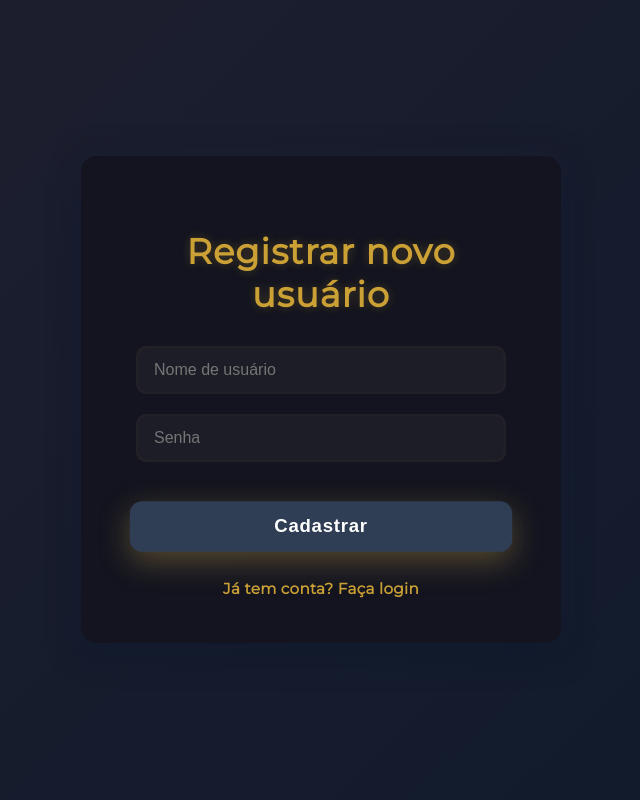
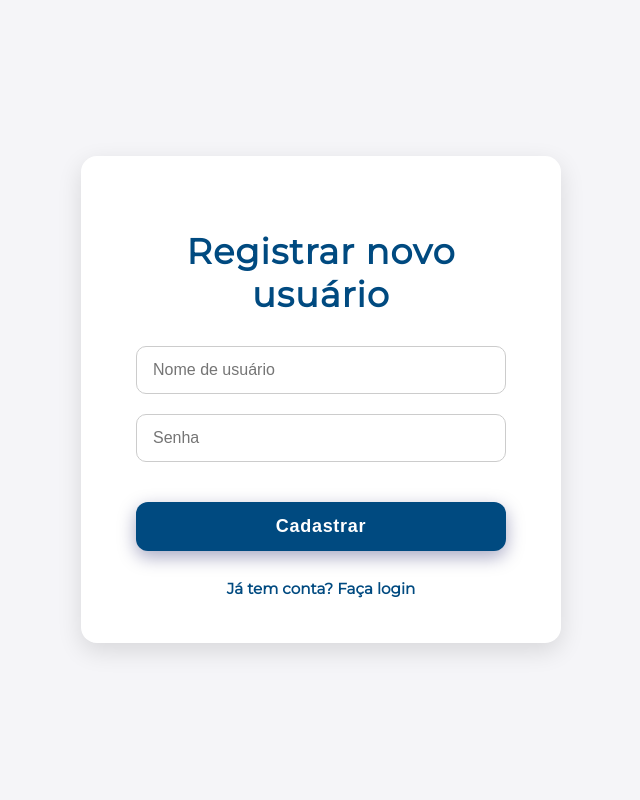
Before and after one commit to brenorial/rial_projeto_login, a Flask app: page /registrar in a window 1280 px wide. Shown: the whole page, without its empty margins (319-959 px from the left). Run offline with Flask 3, Linux system fonts and the light colour scheme.

Commit message:
mudanca de cor

```diff
--- a/static/style.css
+++ b/static/style.css
@@ -6,37 +6,31 @@
 
 body {
   font-family: "Montserrat", sans-serif;
-  background: linear-gradient(
-    135deg,
-    #1f1f2e,
-    #0f1a2c
-  ); /* grafite + azul-marinho */
+  background-color: #f5f5f8;
   display: flex;
   justify-content: center;
   align-items: center;
   min-height: 100vh;
   margin: 0;
-  color: #e0e0e0;
+  color: #333;
   overflow: hidden;
 }
 
 .container {
-  background: rgba(20, 20, 30, 0.92);
+  background: #ffffff;
   padding: 45px 55px;
   border-radius: 16px;
-  box-shadow: 0 12px 30px rgba(15, 26, 44, 0.9), 0 0 30px rgba(40, 40, 60, 0.4);
+  box-shadow: 0 8px 24px rgba(0, 0, 0, 0.12);
   width: 480px;
   max-width: 90vw;
   text-align: center;
   animation: fadeInScale 0.6s ease forwards;
-  backdrop-filter: saturate(180%) blur(8px);
 }
 
 h2 {
   margin-bottom: 30px;
   font-weight: 700;
-  color: #cba135; /* dourado discreto */
-  text-shadow: 0 0 10px rgba(203, 161, 53, 0.3);
+  color: #004a80;
   font-size: 2.2rem;
   letter-spacing: 0.03em;
 }
@@ -51,36 +45,31 @@ form {
 label {
   font-weight: 600;
   margin-bottom: 6px;
-  color: #b0b4c0;
+  color: #444;
   letter-spacing: 0.02em;
-  user-select: none;
-  transition: color 0.3s ease;
 }
 
 input[type="text"],
 input[type="password"] {
-  padding: 15px 18px;
+  padding: 14px 16px;
   border-radius: 10px;
-  border: none;
+  border: 1px solid #ccc;
   font-size: 16px;
-  background-color: #1d1d28;
-  color: #eee;
-  box-shadow: inset 0 0 5px rgba(203, 161, 53, 0.1);
-  transition: background-color 0.35s ease, box-shadow 0.35s ease,
-    transform 0.25s ease;
+  background-color: #fff;
+  color: #333;
+  transition: border-color 0.3s ease, box-shadow 0.3s ease, transform 0.25s ease;
 }
 
 input[type="text"]:focus,
 input[type="password"]:focus {
-  background-color: #222232;
-  box-shadow: 0 0 10px rgba(203, 161, 53, 0.4);
+  border-color: #004a80;
+  box-shadow: 0 0 8px rgba(4, 3, 65, 0.212);
   transform: scale(1.02);
-  color: #fff;
 }
 
 input[type="submit"] {
   margin-top: 20px;
-  background: #2f3e55;
+  background: #004a80;
   border: none;
   padding: 14px 0;
   border-radius: 12px;
@@ -88,33 +77,29 @@ input[type="submit"] {
   color: white;
   font-size: 18px;
   cursor: pointer;
-  transition: background 0.35s ease, box-shadow 0.5s ease;
-  box-shadow: 0 6px 20px rgba(47, 62, 85, 0.8);
+  transition: background 0.3s ease, box-shadow 0.3s ease;
+  box-shadow: 0 6px 18px rgba(1, 7, 83, 0.35);
   letter-spacing: 0.04em;
-  animation: pulseBtn 2.5s infinite ease-in-out;
 }
 
 input[type="submit"]:hover {
-  background: #cba135;
-  box-shadow: 0 8px 25px rgba(203, 161, 53, 0.6);
-  color: #111;
+  background: #07b1ff;
+  box-shadow: 0 8px 25px rgba(4, 28, 94, 0.4);
 }
 
 a {
   display: inline-block;
   margin-top: 28px;
-  color: #cba135;
+  color: #004a80;
   text-decoration: none;
   font-weight: 600;
-  transition: color 0.35s ease, text-shadow 0.35s ease;
-  cursor: pointer;
+  transition: color 0.3s ease, text-shadow 0.3s ease;
   font-size: 0.95rem;
-  letter-spacing: 0.02em;
 }
 
 a:hover {
-  color: #fff;
-  text-shadow: 0 0 10px rgba(203, 161, 53, 0.4);
+  color: #059bf1;
+  text-shadow: 0 0 6px rgba(200, 155, 45, 0.2);
 }
 
 @keyframes fadeInScale {
@@ -127,15 +112,3 @@ a:hover {
     transform: scale(1);
   }
 }
-
-@keyframes pulseBtn {
-  0%,
-  100% {
-    box-shadow: 0 6px 20px rgba(47, 62, 85, 0.8);
-    transform: scale(1);
-  }
-  50% {
-    box-shadow: 0 10px 30px rgba(203, 161, 53, 0.4);
-    transform: scale(1.04);
-  }
-}
```
